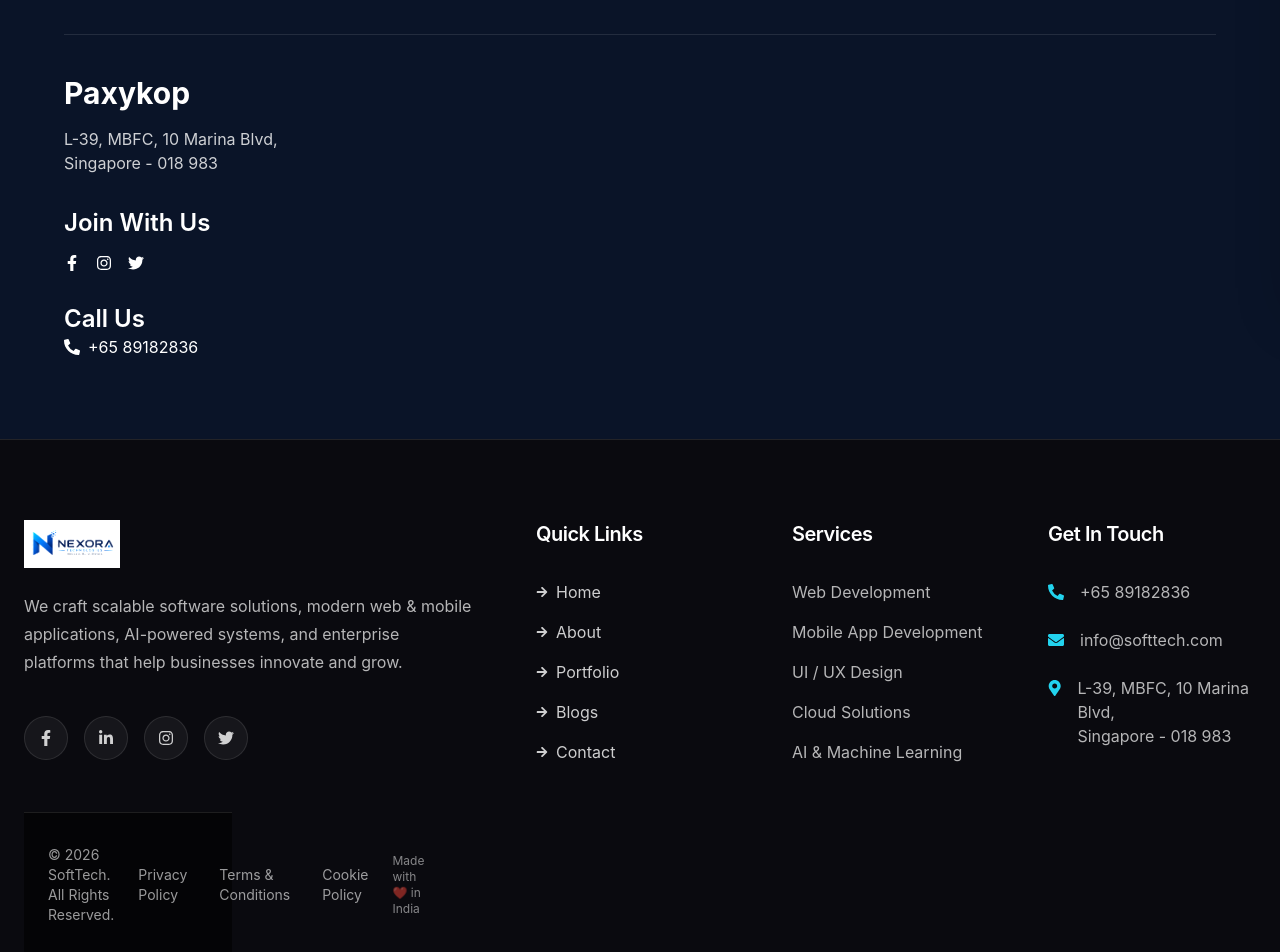
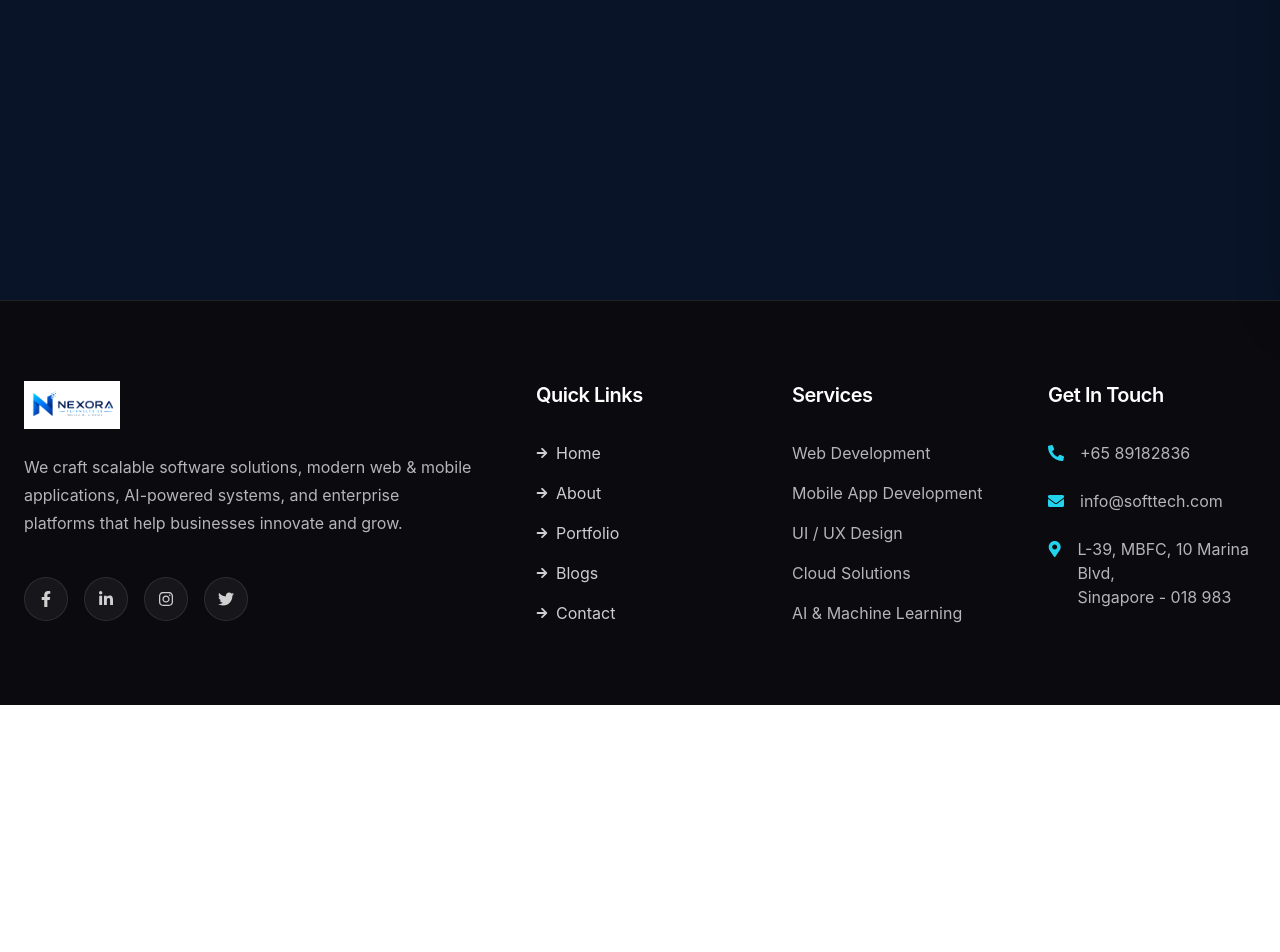
Before and after one commit to jadhavshubham1402/Software, a React (Create React App) app: page /solutions/billing-gst-software in a window 1280 px wide. Shown: the part 500-1452 px from the top of the page. After the commit the page ends 1205 px from the top, so only its background shows below. Built offline with nearby package versions, Linux system fonts and the light colour scheme.

Commit message:
Replace old logo with Paxykop logo in header and footer

```diff
--- a/src/component/layout/footer/Footer.js
+++ b/src/component/layout/footer/Footer.js
@@ -1,3 +1,4 @@
+import paxykopLogo from "../../../assets/paxykop-logo.png";
 import { useNavigate, Link } from "react-router-dom";
 import {
   FaFacebookF,
@@ -150,37 +151,6 @@ const Footer = () => {
     </div>
   </div>
 </div>
-      {/* Bottom Bar */}
-      <div className="border-t border-white/10 bg-black/60">
-        <div className="max-w-7xl mx-auto px-6 py-8 flex flex-col md:flex-row justify-between items-center gap-6 text-sm">
-          <p className="text-white/60">
-            © {new Date().getFullYear()} SoftTech. All Rights Reserved.
-          </p>
-
-          <div className="flex gap-8 text-white/60">
-            <Link
-              to="/privacy-policy"
-              className="hover:text-cyan-400 transition-colors"
-            >
-              Privacy Policy
-            </Link>
-            <Link
-              to="/terms-conditions"
-              className="hover:text-cyan-400 transition-colors"
-            >
-              Terms & Conditions
-            </Link>
-            <Link
-              to="/cookie-policy"
-              className="hover:text-cyan-400 transition-colors"
-            >
-              Cookie Policy
-            </Link>
-          </div>
-
-          <p className="text-white/50 text-xs">Made with ❤️ in India</p>
-        </div>
-      </div>
     </div>
   </div>
     </footer>
--- a/src/component/layout/header/Header.js
+++ b/src/component/layout/header/Header.js
@@ -3,6 +3,7 @@ import { Link, NavLink, useLocation } from "react-router-dom";
 import { HiBars3, HiXMark } from "react-icons/hi2";
 import { FaChevronDown } from "react-icons/fa";
 import { navLinks } from "./HeaderData";
+import paxykopLogo from "../../../assets/paxykop-logo.png";
 
 const Header = () => {
   const location = useLocation();
@@ -43,10 +44,10 @@ const Header = () => {
         <div className="flex justify-between items-center">
           {/* Logo */}
           <Link to="/" className="flex items-center gap-3 group">
-            <img
-              src="/images/logo.png"
-              className="h-12 transition-transform group-hover:scale-105"
-              alt="logo"
+           <img
+             src={paxykopLogo}
+             className="h-12 transition-transform group-hover:scale-105"
+             alt="Paxykop Logo"
             />
           </Link>
 
@@ -127,7 +128,7 @@ const Header = () => {
       >
         <div className="p-6">
           <div className="flex justify-between items-center mb-10">
-            <img src="/images/logo.png" className="h-11" alt="logo" />
+            <img src={paxykopLogo} className="h-11" alt="Paxykop Logo" />
             <button onClick={() => setMobileMenu(false)} className="p-2">
               <HiXMark className="text-4xl text-gray-700" />
             </button>
--- a/src/pages/industries/SolutionDetails.js
+++ b/src/pages/industries/SolutionDetails.js
@@ -122,50 +122,15 @@ const data = content[solution];
     </div>
   ))}
 </div>
-<div className="mt-16 border-t border-white/10 pt-10">
-  <h2 className="text-3xl font-bold mb-4">Paxykop</h2>
 
-  <p className="text-white/80">
-    L-39, MBFC, 10 Marina Blvd,<br />
-    Singapore - 018 983
-  </p>
 
-  <h3 className="text-2xl font-semibold mt-8 mb-4">
-    Join With Us
-  </h3>
 
-  <div className="flex gap-4">
-    <a href="https://www.facebook.com/paxykop-116236794396439"
-      target="_blank"
-      rel="noreferrer">
-      <FaFacebookF />
-    </a>
 
-    <a href="https://www.instagram.com/paxykopone/"
-      target="_blank"
-      rel="noreferrer"
-    >
-      <FaInstagram />
-    </a>
 
-    <a href="https://twitter.com/paxykopone/"
-      target="_blank"
-      rel="noreferrer">
-      <FaTwitter />
-    </a>
-  </div>
-
-  <h3 className="text-2xl font-semibold mt-8">
-    Call Us
-  </h3>
-  <div className="flex items-center gap-2">
-  <FaPhoneAlt />
-  <p>+65 89182836</p>
-  </div>
 </div>
 
       </div>
-    </div>
+
   );
 };
 
```
Also changed, not shown: src/assets/paxykop-logo.png (added).
